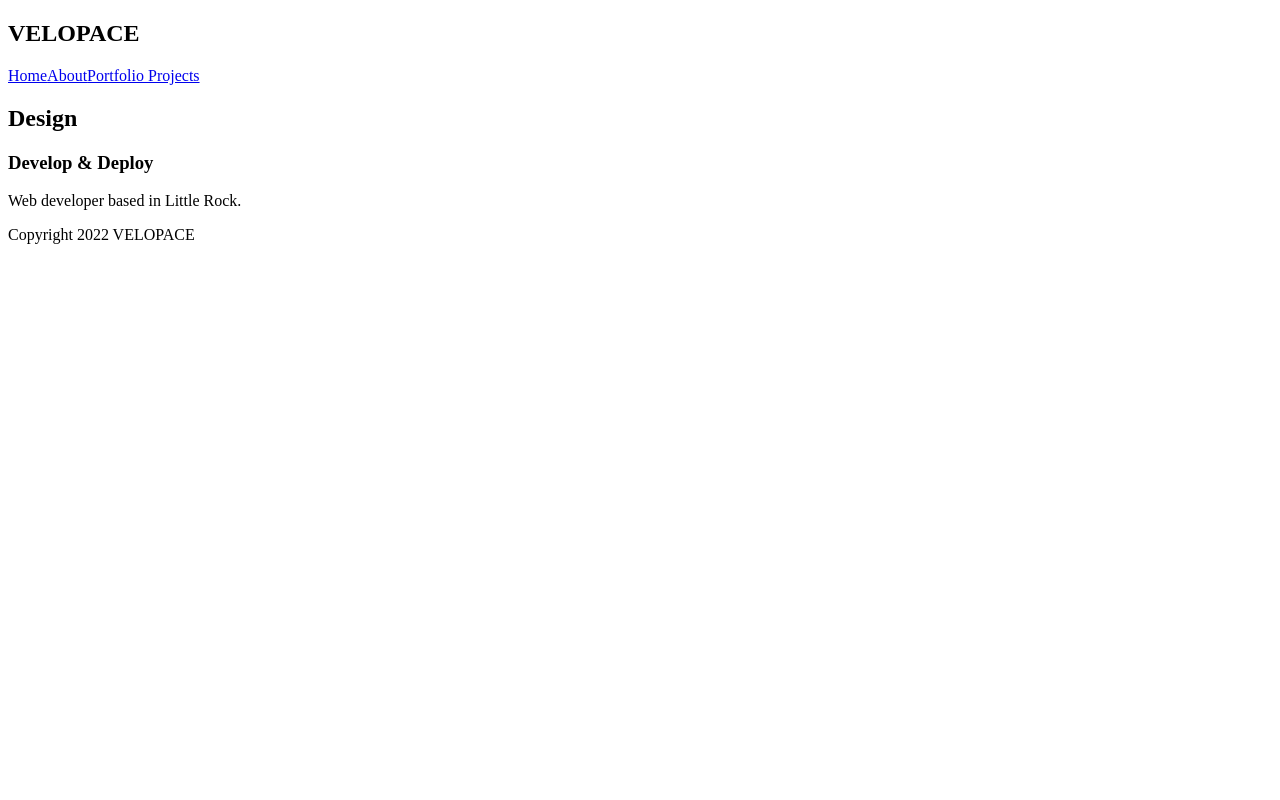
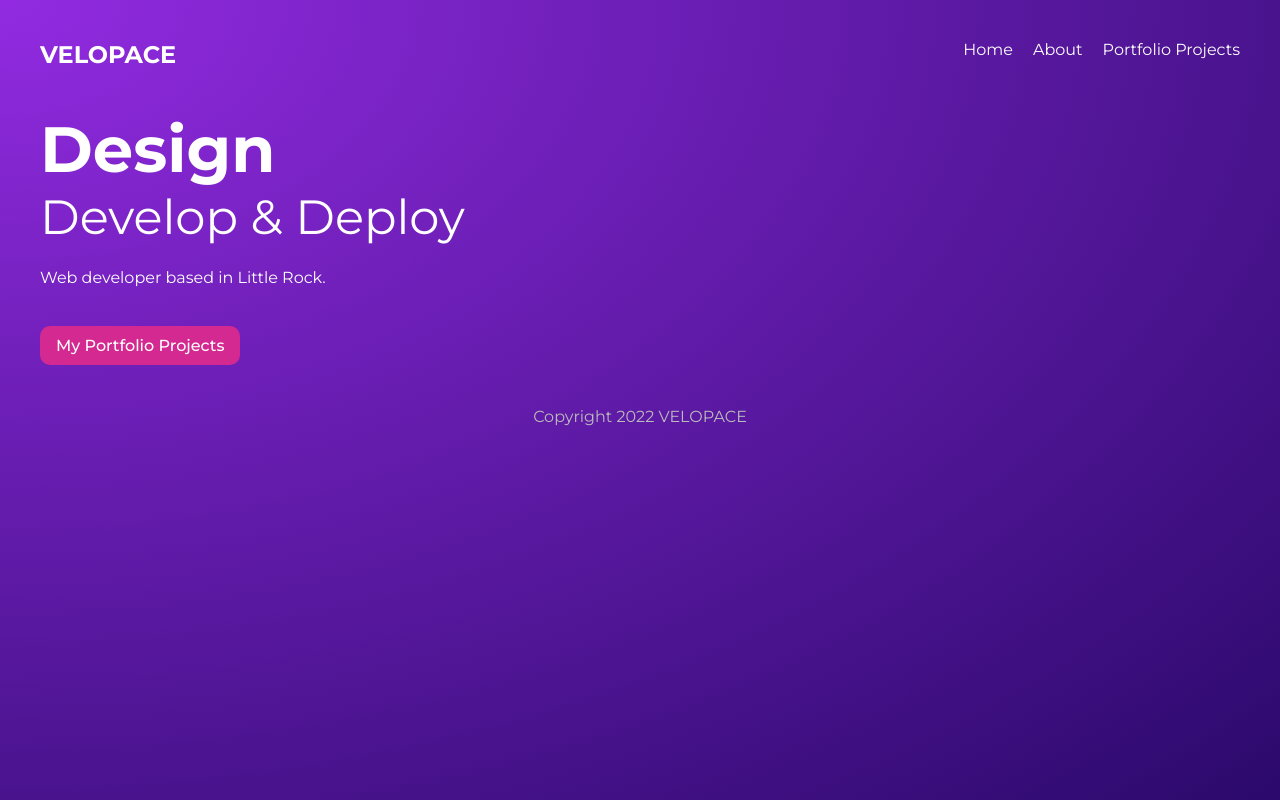
Before and after one commit to velopace/gatsby-portfolio, a Gatsby site: page / in a window 1280 px wide. Built offline with nearby package versions, Linux system fonts and the light colour scheme; Gatsby itself is replaced by a stand-in of ours.

Commit message:
update style with module

```diff
--- a/src/components/Layout.js
+++ b/src/components/Layout.js
@@ -1,6 +1,7 @@
 import React from 'react'
 
 import Navbar from './Navbar'
+import '../styles/global.css'
 
 export default function Layout({ children }) {
   return (
--- a/src/pages/index.js
+++ b/src/pages/index.js
@@ -1,15 +1,18 @@
-import React from "react"
+import React from 'react'
+import { Link } from 'gatsby'
 
-import Layout from "../components/Layout"
+import Layout from '../components/Layout'
+import * as styles from '../styles/home.module.css'
 
 export default function Home() {
   return (
     <Layout>
-      <section>
+      <section className={styles.header}>
         <div>
           <h2>Design</h2>
           <h3>Develop & Deploy</h3>
           <p>Web developer based in Little Rock.</p>
+          <Link className={styles.btn} to="/projects">My Portfolio Projects</Link>
         </div>
       </section>
     </Layout>
--- a/src/pages/projects/index.js
+++ b/src/pages/projects/index.js
@@ -1,11 +1,12 @@
 import React from 'react'
 
 import Layout from '../../components/Layout'
+import * as styles from '../../styles/projects.module.css'
 
 export default function Projects() {
   return (
     <Layout>
-      <div>
+      <div className={styles.portfolio}>
         <h2>Portfolio</h2>
         <h3>Projects & Websites I've Created</h3>
       </div>
--- /dev/null
+++ b/src/styles/global.css
@@ -0,0 +1,50 @@
+@import url('https://fonts.googleapis.com/css2?family=Montserrat:wght@300;400;500;700&display=swap');
+
+* {
+  margin: 0;
+  padding: 0;
+  text-decoration: none;
+  font-family: "Montserrat";
+  color: white;
+}
+html, body {
+  min-height: 100%;
+}
+body {
+  background: radial-gradient(at top left, rgba(146,43,225,1) 0%, rgba(43,9,107,1) 100%);
+  background-repeat: no-repeat;
+}
+p {
+  margin: 16px auto;
+  line-height: 1.5em;
+}
+
+/* layout & nav */
+.layout {
+  max-width: 1200px;
+  margin: 0 auto;
+}
+nav {
+  display: grid;
+  grid-template-columns: 1fr 1fr;
+  margin: 40px auto;
+}
+nav .links {
+  display: inline-block;
+  text-align: right;
+}
+nav a {
+  display: inline-block;
+  margin-left: 20px;
+  font-weight: 400;
+  padding-bottom: 8px;
+  border-bottom: 3px solid transparent;
+}
+nav a:hover {
+  border-color: white;
+}
+footer p{
+  text-align: center;
+  color: #bbb;
+  margin: 40px auto;
+}
--- /dev/null
+++ b/src/styles/home.module.css
@@ -0,0 +1,22 @@
+.header {
+  display: grid;
+  grid-template-columns: 1fr 1fr;
+  grid-gap: 40px;
+  align-items: center;
+}
+.header h2 {
+  font-size: 4em;
+}
+.header h3 {
+  font-size: 3em;
+  font-weight: 400;
+  margin-bottom: 20px;
+}
+.btn {
+  display: inline-block;
+  background: #D42990;
+  padding: 10px 16px;
+  border-radius: 10px;
+  margin-top: 20px;
+  font-weight: 500;
+}
```
Also changed, not shown: src/styles/projects.module.css (added, +11 -0 lines).
